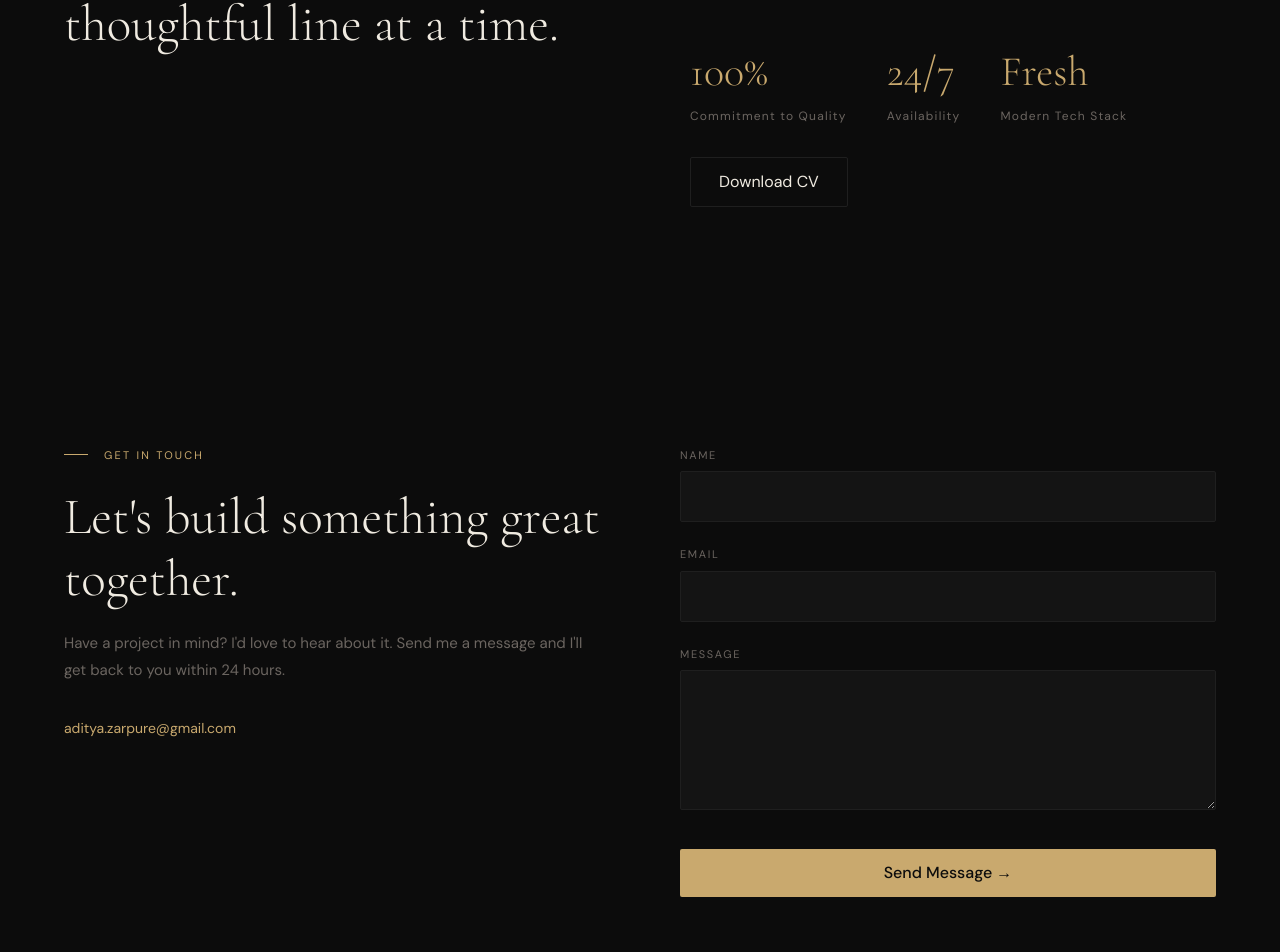
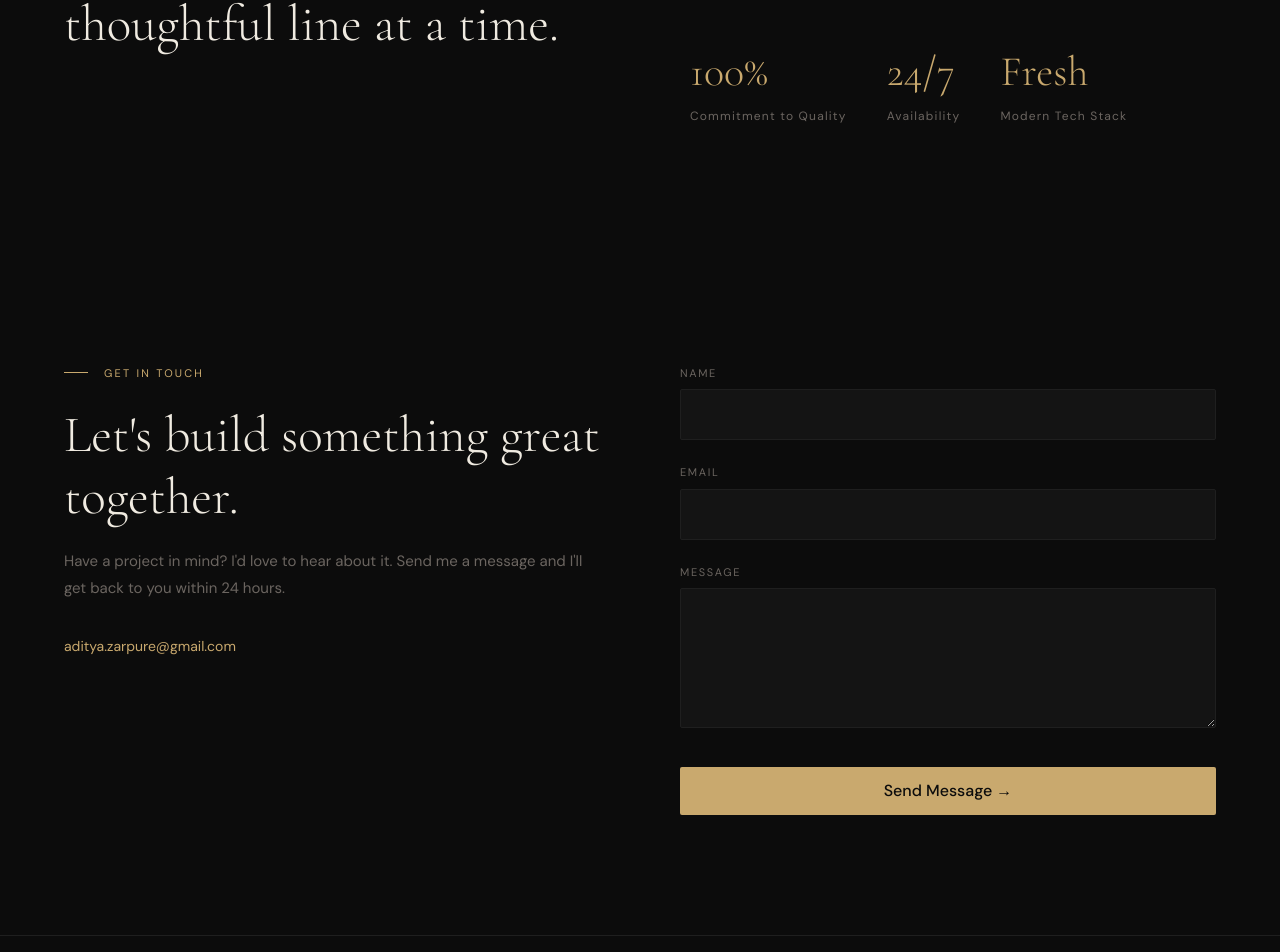
Before and after one commit to Aditya-Zarpure/portfolio, a Next.js app: page / in a window 1280 px wide. Shown: the part 3847-4799 px from the top of the page. Built offline with nearby package versions, Linux system fonts and the light colour scheme.

Commit message:
remove download cv button

```diff
--- a/src/components/sections/About.tsx
+++ b/src/components/sections/About.tsx
@@ -4,8 +4,6 @@ import { useRef } from 'react';
 import { motion, useInView } from 'framer-motion';
 import SectionWrapper from '@/components/ui/SectionWrapper';
 import SectionLabel from '@/components/ui/SectionLabel';
-import Button from '@/components/ui/Button';
-
 const About = () => {
   const ref = useRef(null);
   const isInView = useInView(ref, { once: true, margin: "-100px" });
@@ -76,9 +74,6 @@ const About = () => {
             </div>
           </div>
 
-          <div className="mt-[32px]">
-            <Button variant="ghost">Download CV</Button>
-          </div>
         </motion.div>
       </div>
     </SectionWrapper>
```
